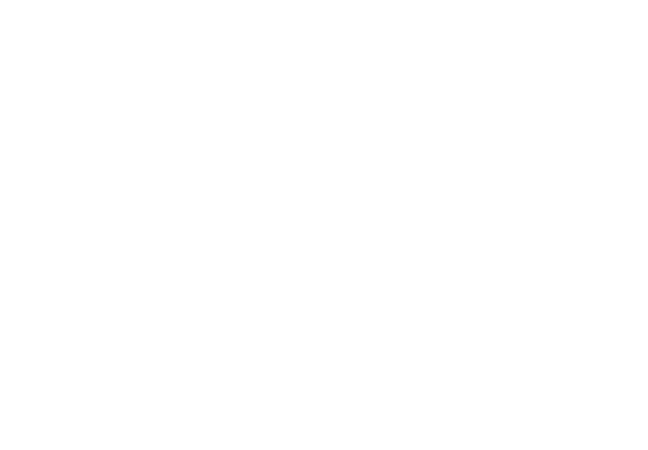
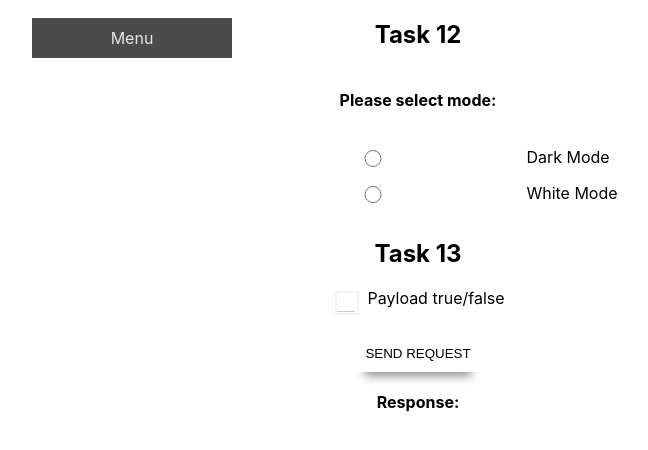
Before and after one commit to bokor-git/react-homework, a React (Create React App) app: page /#/ in a window 1280 px wide. Shown: the top 450 px of the page, without its empty margins (222-870 px from the left). Built offline with nearby package versions, Linux system fonts and the light colour scheme.

Commit message:
Task 13 done - Request.tsx, homework-api.ts and route error fix

```diff
--- a/src/App.tsx
+++ b/src/App.tsx
@@ -68,6 +68,7 @@
         <HashRouter>
             <div className={darkMode ? "App dark-mode" : "App"}>
                 <Switch>
+                    <Route exact path={"/"} render={() => (<JuniorPage/>)}/>
                     <Route path="/preJunior/" render={() => (<>
                         <Menu/>
                         <h2>Task 1</h2>
--- a/src/JuniorPage.tsx
+++ b/src/JuniorPage.tsx
@@ -21,7 +21,7 @@
         <h2>Task 12</h2>
         <h4>Please select mode:</h4>
         <Radio radio={siteMode} onChange={onSiteModeChange} name={"Set Dark Mode"}/>
-        <h2>Task 12</h2>
+        <h2>Task 13</h2>
         <Request/>
     </>
 
--- a/src/Request.tsx
+++ b/src/Request.tsx
@@ -1,16 +1,22 @@
-import React, {useEffect, useState} from "react";
+import React, {useState} from "react";
 import {requestAPI} from "./homework-api";
 import {MyCheckbox} from "./common/MyCheckbox";
+import {MyButton} from "./common/MyButton";
 
 
 export function Request() {
-    let [success,setSuccess]= useState(false)
-    let [responce,setResponce]= useState("")
-    useEffect(()=>{requestAPI.postData(true).then(res=>console.log(res.data.info))},[])
+    let [success, setSuccess] = useState<boolean>(false)
+    let [response, setResponse] = useState("")
 
-    return <div>
-        <MyCheckbox text={"Request body"} checked={success} onClick={(value)=>setSuccess(value)}/>
-        {responce}
+    const sendRequest = () => {
+        requestAPI.postData(success)
+            .then(res => setResponse(res.data.info))
+            .catch(err => setResponse(err.response.data.info))
+    }
+    return <div style={{display: "flex", flexDirection: "column", alignItems: "center"}}>
+        <MyCheckbox text={"Payload true/false"} checked={success} onClick={(value) => setSuccess(value)}/>
+        <MyButton onClick={sendRequest} text={"Send Request"}/>
+        <div><b>Response:</b></div>
+        <div>{response}</div>
     </div>
-
 }
```
